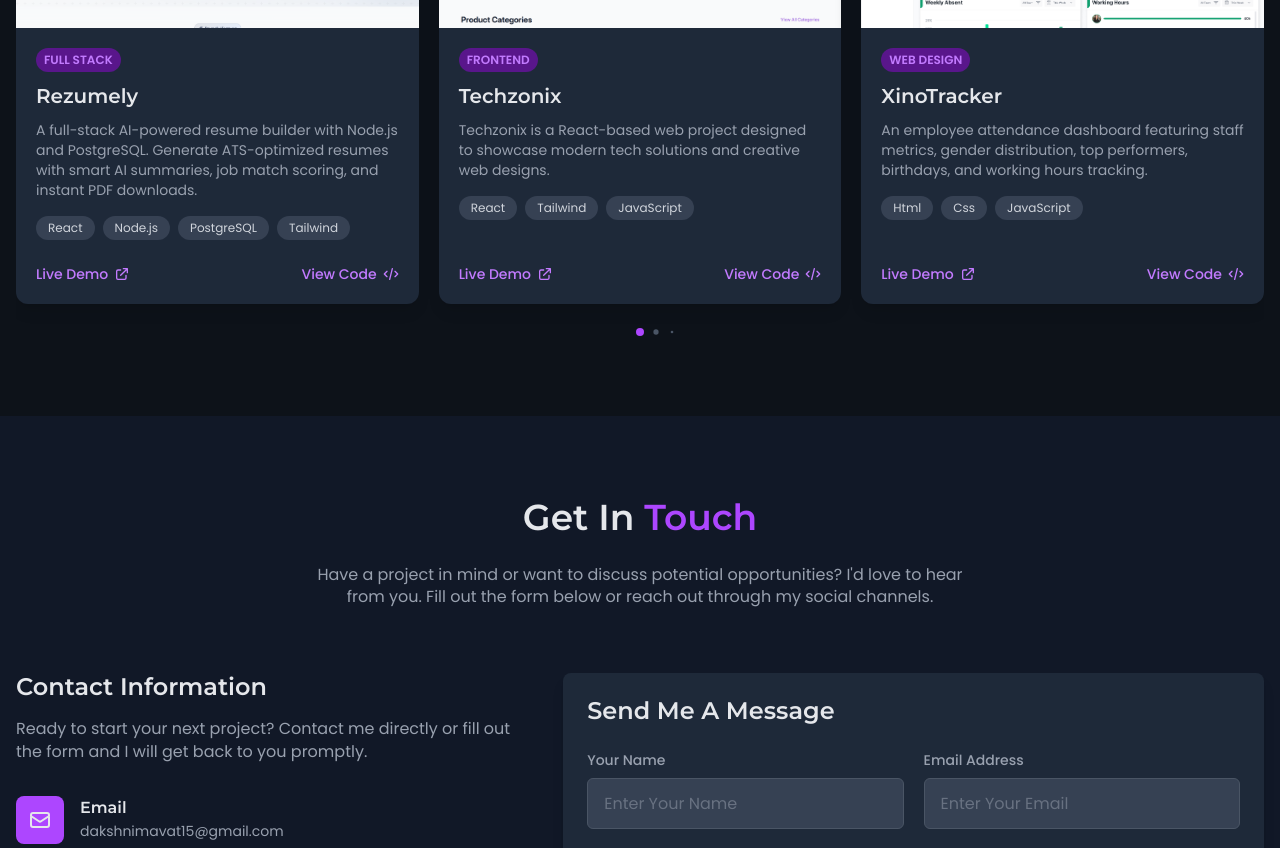
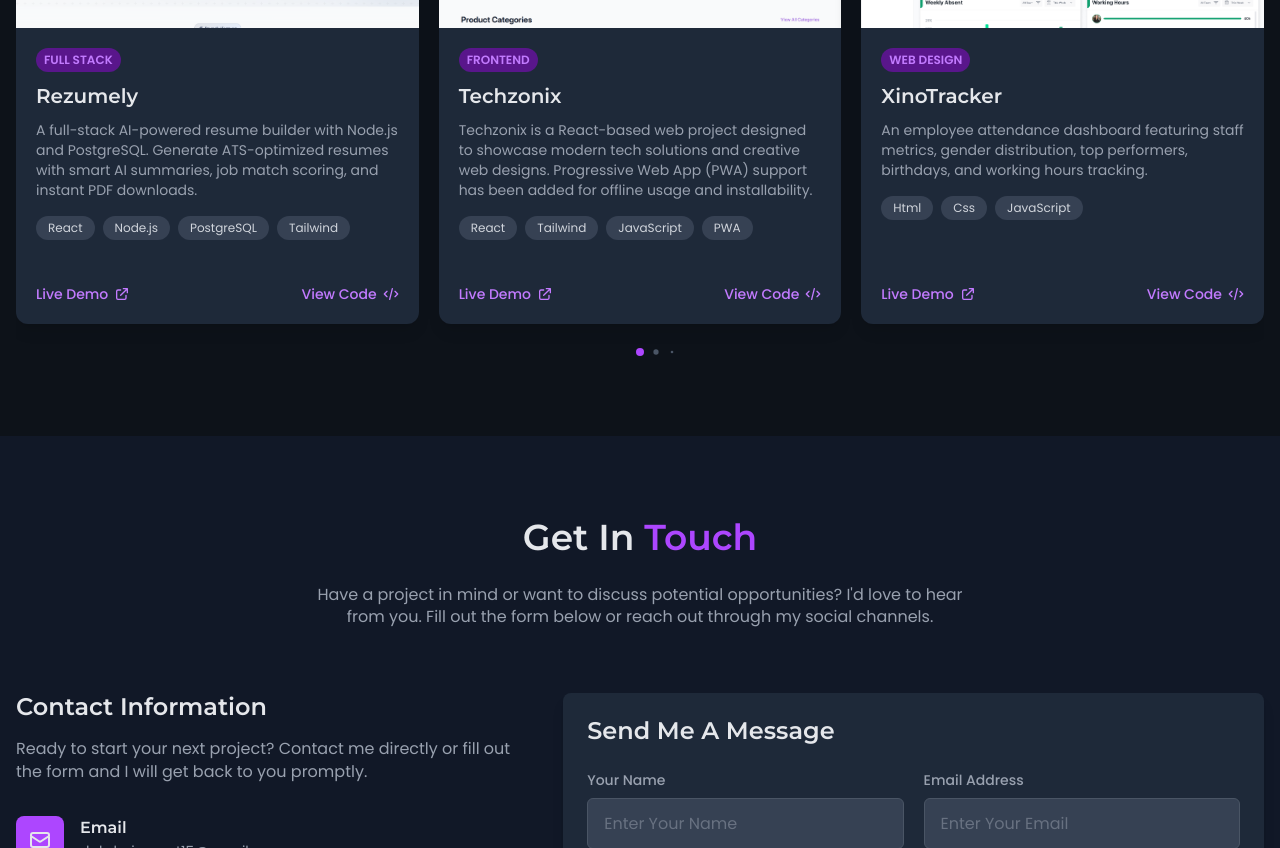
Before and after one commit to dakshn15/portfolio, a React (Vite) app: page / in a window 1280 px wide. Shown: the part 2300-3148 px from the top of the page. Built offline with nearby package versions, Linux system fonts and the light colour scheme; grey boxes are pictures that could not be loaded.

Commit message:
updated the projects

```diff
--- a/src/data.jsx
+++ b/src/data.jsx
@@ -122,8 +122,8 @@ export const projects = [
       title: "Techzonix",
       category: "Frontend",
       image: techzonix,
-      description: "Techzonix is a React-based web project designed to showcase modern tech solutions and creative web designs.",
-      technologies: ["React", "Tailwind", "JavaScript"],
+      description: "Techzonix is a React-based web project designed to showcase modern tech solutions and creative web designs. Progressive Web App (PWA) support has been added for offline usage and installability.",
+      technologies: ["React", "Tailwind", "JavaScript", "PWA"],
       demoLink: "https://techzonix.vercel.app/",
       codeLink: "https://github.com/dakshn15/techzonix"
    },
@@ -140,10 +140,10 @@ export const projects = [
    {
       id: 4,
       title: "Petcare",
-      category: "Web Design",
+      category: "Frontend",
       image: petcare,
-      description: "A pet care website that provides information about pet care, pet grooming, pet training, and pet adoption.",
-      technologies: ["Html", "Tailwind", "JavaScript"],
+      description: "A React + Tailwind pet care web app that provides information about pet care, grooming, training, and adoption. Converted to React and enhanced with PWA features (offline support, service worker, and installability).",
+      technologies: ["React", "Tailwind", "JavaScript", "PWA"],
       demoLink: "https://petcarely.vercel.app/",
       codeLink: "https://github.com/dakshn15/petcare"
    },
```
